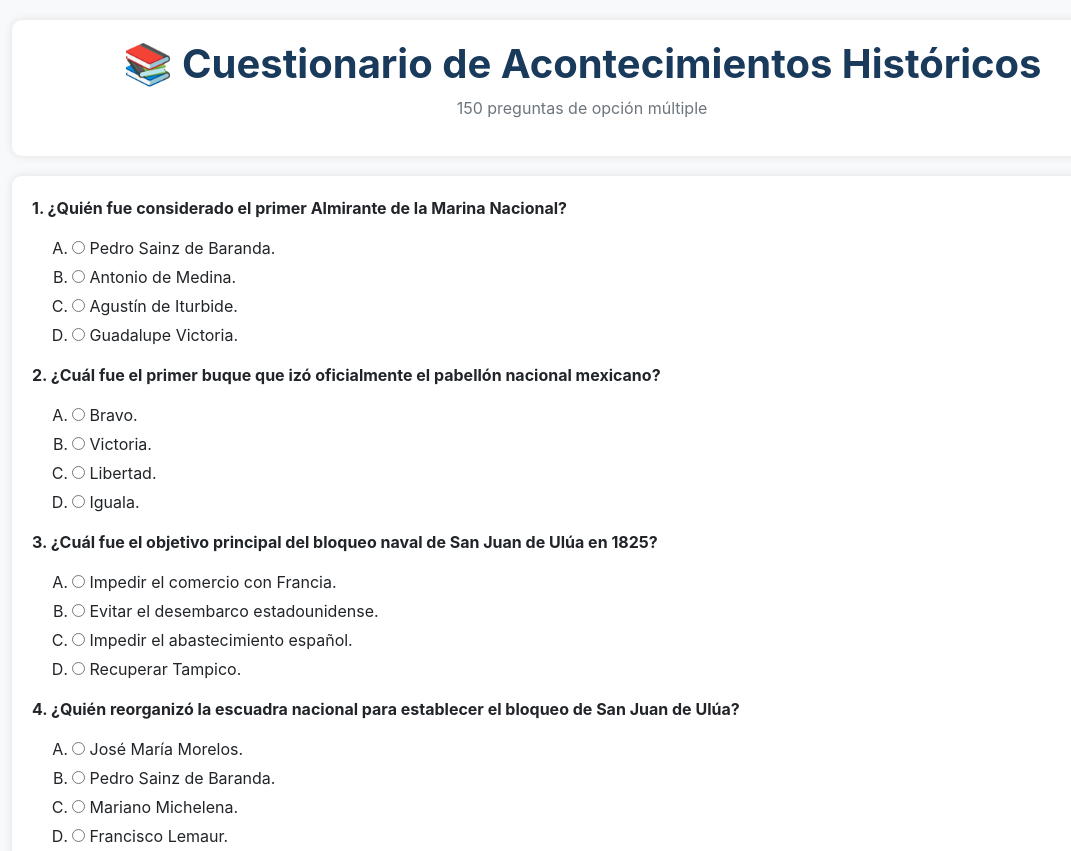
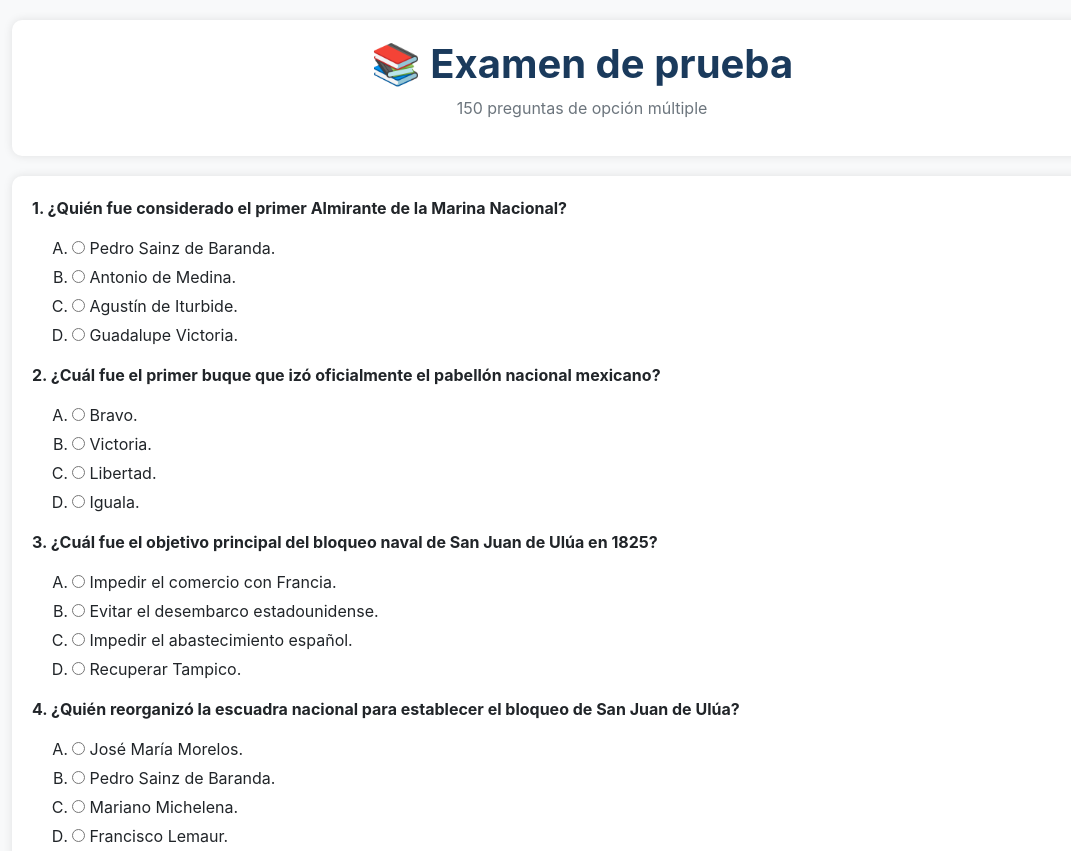
Before and after one commit to Moitonpw/testmotion3, a plain HTML site: page index.html in a window 1280 px wide. Shown: the top 851 px of the page, without its empty margins (58-1129 px from the left). Drawn offline with nearby package versions, Linux system fonts and the light colour scheme.

Commit message:
Update index.html

```diff
--- a/index.html
+++ b/index.html
@@ -56,7 +56,7 @@
     <div class="container">
         <div class="row">
             <div class="col">
-                <h1 style="text-align: center;">📚 Cuestionario de Acontecimientos Históricos</h1>
+                <h1 style="text-align: center;">📚 Examen de prueba</h1>
                 <p style="text-align: center; color: #6c757d;">150 preguntas de opción múltiple</p>
             </div>
         </div>
```
